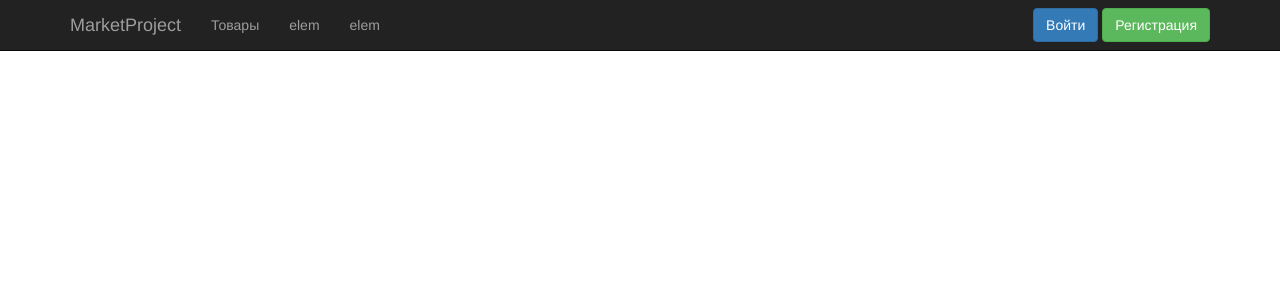
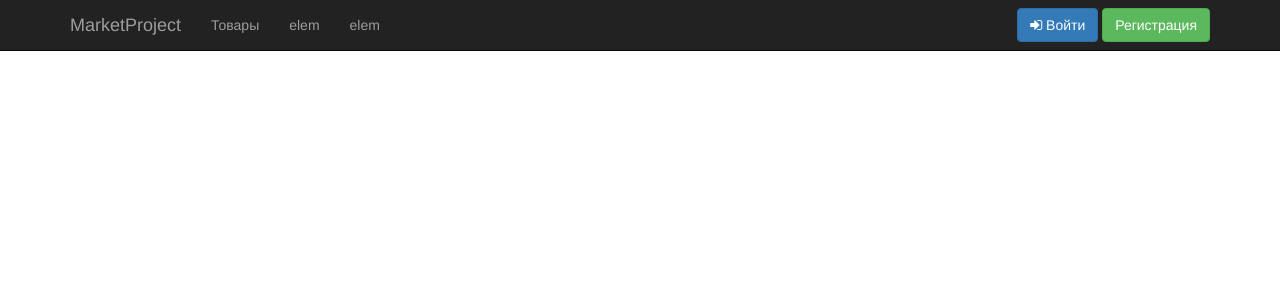
Before and after one commit to DokuchaevD95/MarketProject, a PHP site: page / in a window 1280 px wide. Shown: the top 300 px of the page. Run offline with PHP 8.4, Linux system fonts and the light colour scheme.

Commit message:
was included font awesome

```diff
--- a/h&f/header.php
+++ b/h&f/header.php
@@ -7,7 +7,7 @@
 
         <!-- Bootstrap CSS -->
         <link rel="stylesheet" href="../css/bootstrap.css">
-        <link rel="stylesheet" href="../css/fontawesome.css">
+        <link rel="stylesheet" href="../css/font-awesome.css">
         <title>MarketProject</title>
     </head>
     <body>
```
